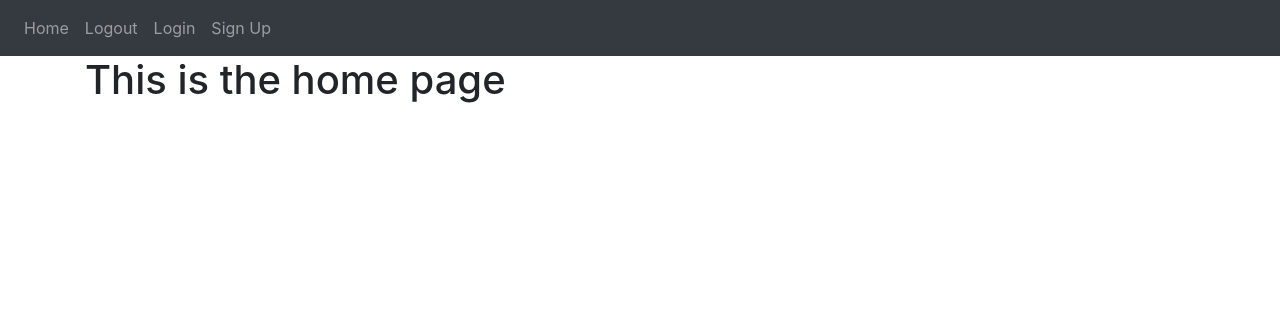
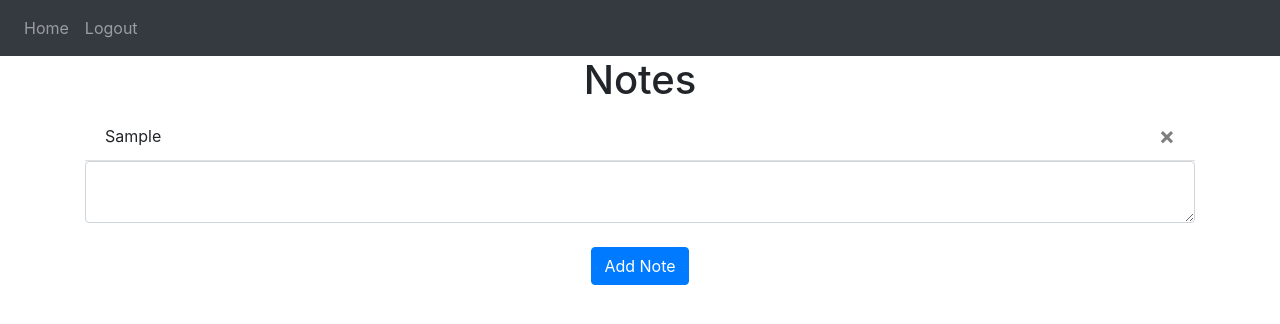
Before and after one commit to luisore/WebsiteFlaskAuthDatabase, a Flask app: page / in a window 1280 px wide. Shown: the top 324 px of the page. Run offline with Flask 3, Linux system fonts and the light colour scheme; a user stored in the database is signed in; tables that the repository leaves empty hold one stand-in row (values such as "Sample post"); some libraries are stand-ins or nearby versions.

Commit message:
home base index

```diff
--- a/website/templates/base.html
+++ b/website/templates/base.html
@@ -29,10 +29,13 @@
       </button>
       <div class="collapse navbar-collapse" id="navbar">
         <div class="navbar-nav">
+          {% if user.is_authenticated %}
           <a class="nav-item nav-link" id="home" href="/">Home</a>
           <a class="nav-item nav-link" id="logout" href="/logout">Logout</a>
+          {% else %}
           <a class="nav-item nav-link" id="login" href="/login">Login</a>
           <a class="nav-item nav-link" id="signUp" href="/sign-up">Sign Up</a>
+          {% endif %}
         </div>
       </div>
     </nav>
--- a/website/templates/home.html
+++ b/website/templates/home.html
@@ -1,7 +1,21 @@
-{%extends "base.html" %}
-{% block title %} Home {% endblock %}
-
-
-{% block content %}
-<h1>This is the home page</1>
-{% endblock %}
+{% extends "base.html" %} {% block title %}Home{% endblock %} {% block content
+    %}
+    <h1 align="center">Notes</h1>
+    <ul class="list-group list-group-flush" id="notes">
+      {% for note in user.notes %}
+      <li class="list-group-item">
+        {{ note.data }}
+        <button type="button" class="close" onClick="deleteNote({{ note.id }})">
+          <span aria-hidden="true">&times;</span>
+        </button>
+      </li>
+      {% endfor %}
+    </ul>
+    <form method="POST">
+      <textarea name="note" id="note" class="form-control"></textarea>
+      <br />
+      <div align="center">
+        <button type="submit" class="btn btn-primary">Add Note</button>
+      </div>
+    </form>
+    {% endblock %}
--- a/website/views.py
+++ b/website/views.py
@@ -1,7 +1,23 @@
-from flask import Blueprint,render_template
+from flask import Blueprint,render_template,request,flash
+from flask_login import login_required, current_user
+from .models import Note
+from . import db
 
 views = Blueprint('views',__name__)
 
-@views.route('/')
+@views.route('/',methods=['GET','POST'])
+@login_required
 def home():
-    return render_template("home.html")
+    if request.method =='POST':
+        note = request.form.get('note')
+
+        if len(note)<1:
+            flash('Note is too short!', category='error')
+        else:
+            new_note = Note(data=note,user_id=current_user.id)
+            db.session.add(new_note)
+            db.session.commit()
+            flash("Note Added!", category='success')
+
+
+    return render_template("home.html", user=current_user)
```
Also changed, not shown: website/auth.py (+24 -22 lines), website/static/index.js (added, +8 -0 lines).
